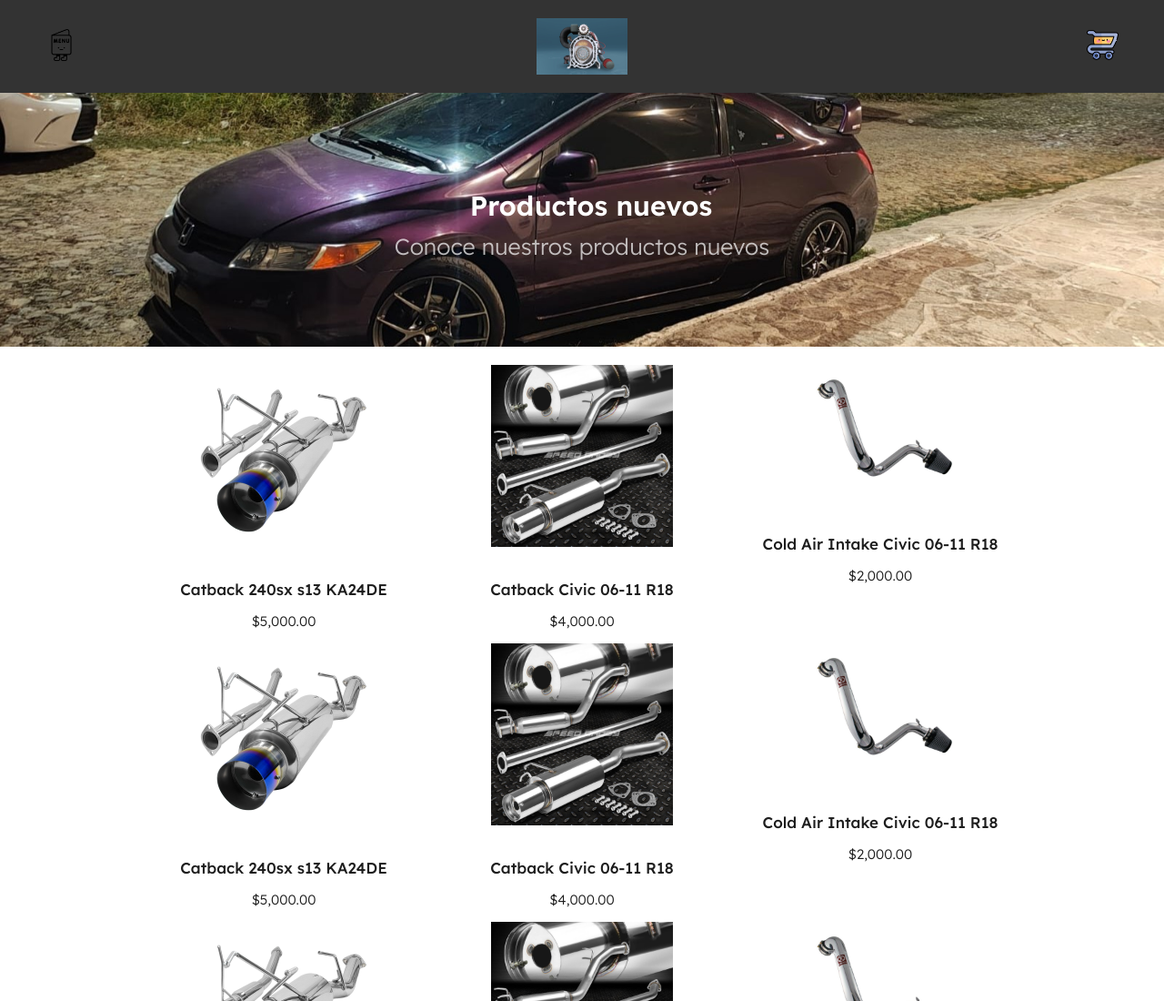
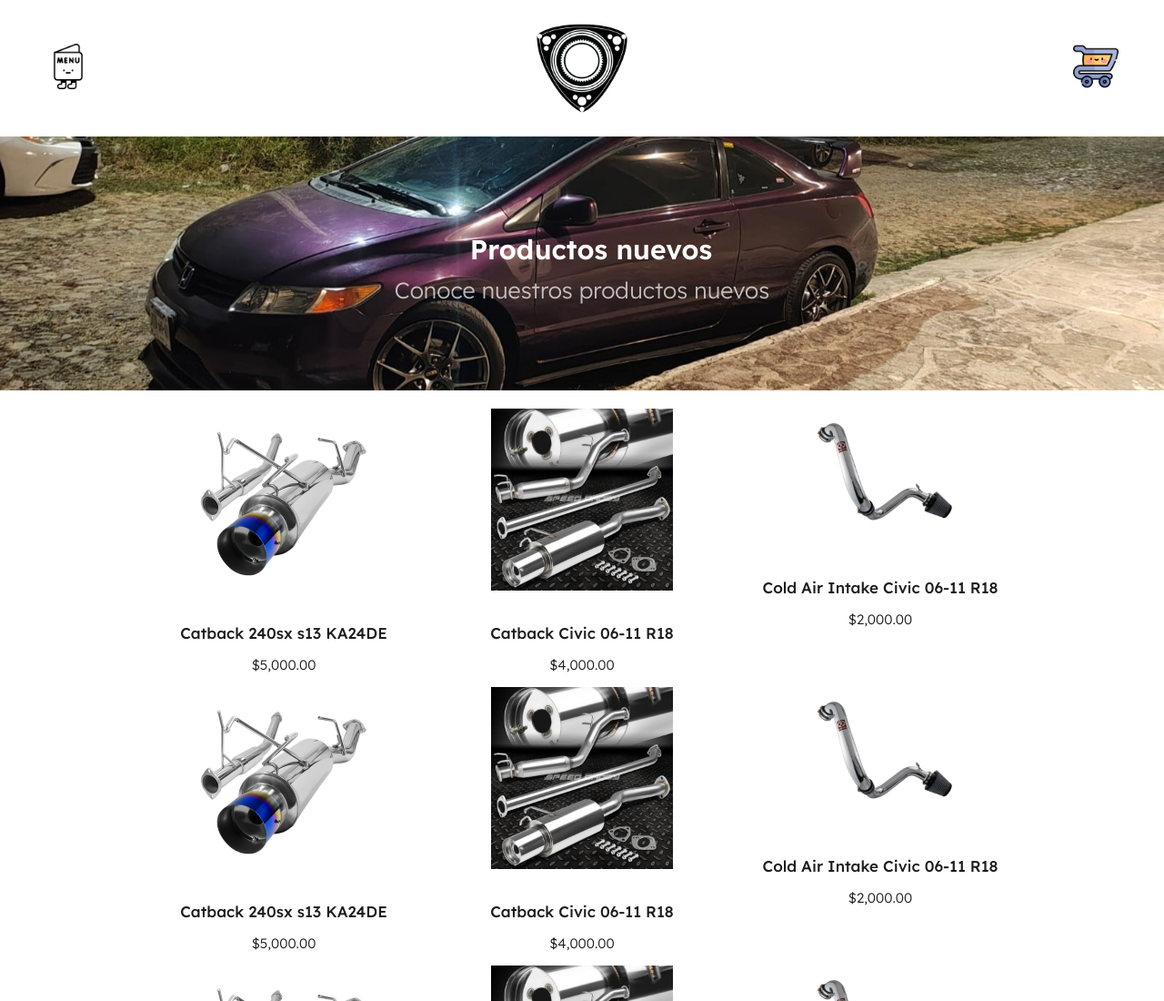
Before and after one commit to christiandta666/proyecto-ebac-front-end, a plain HTML site: page index.html in a window 1280 px wide. Shown: the top 1100 px of the page at 91% size. Drawn offline with Linux system fonts and the light colour scheme.

Commit message:
Logo and styles changes

```diff
--- a/css/styles.scss
+++ b/css/styles.scss
@@ -7,7 +7,7 @@ $mainWidth: 100%;
 }
 
 %imgWidth{
-    width: 100px;
+    width: 110px;
 }
 
 body{
@@ -27,14 +27,14 @@ header{
     .header__menu{
         width: $mainWidth;
         padding: 20px 50px;
-        background-color: #333;
+        background-color: #ffffff;
         display: flex;
         box-sizing: border-box;
         @include contentItemsArrangement;
     }
 
     .header__icon{
-        width: 35px;
+        width: 50px;
         cursor: pointer;
         display: inline-block;
     }
--- a/index.html
+++ b/index.html
@@ -13,7 +13,7 @@
     <header class="header">
         <section class="header__menu">
             <i><img src="img/menu_4392671.png" alt="Icono Menu" class="header__icon"></i>
-            <img src="img/LogoTienda.jpg"alt="Logo Tienda" class="header__logo">
+            <img src="img/mazda-wankel-rotary-logo-png_seeklogo-180640.png"alt="Logo Tienda" class="header__logo">
             <i><img src="img/shopping-cart_2552277.png" alt="Icono Carrito" class="header__icon"></i>
         </section>
     </header>
```
Also changed, not shown: css/styles.css, img/mazda-wankel-rotary-logo-png_seeklogo-180640.png (added), 1 other file.
